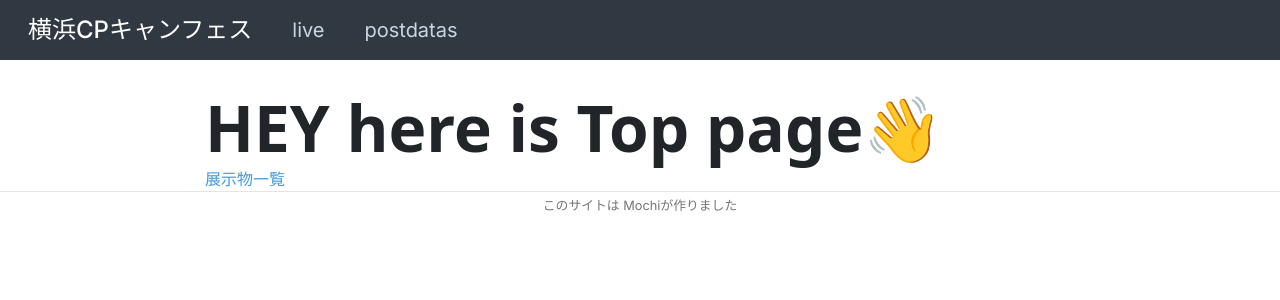
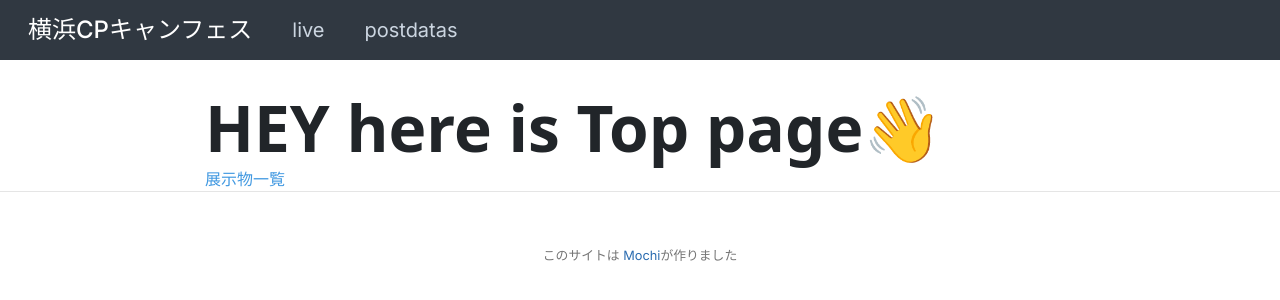
Before and after one commit to Mochichi2003/Campus-festival, a Next.js app: page / in a window 1280 px wide. Shown: the top 300 px of the page. Built offline with nearby package versions, Linux system fonts and the light colour scheme.

Commit message:
諸々修正

```diff
--- a/components/Layout.tsx
+++ b/components/Layout.tsx
@@ -71,18 +71,18 @@ const Layout = ({ children, title, NotShowHederAndFooter }: Props) => (
         return <span></span>;
       } else {
         return (
-          <footer className={styles.fotter}>
+          <div>
             <hr />
-            <Container>
+            <footer className={styles.fotter}>
               <small>
                 このサイトは&nbsp;
-                <span>
+                <span className="text-blue-700">
                   <a href="https://github.com/Mochichi2003">Mochi</a>
                 </span>
                 が作りました
               </small>
-            </Container>
-          </footer>
+            </footer>
+          </div>
         );
       }
     })()}
--- a/components/style/Layout.module.sass
+++ b/components/style/Layout.module.sass
@@ -2,6 +2,9 @@
   color: #757575
   height: 100px
   text-align: center
+  padding-top: 50px
+  small
+    // color: #f00
 // .Container
 
 .main_contents
```
